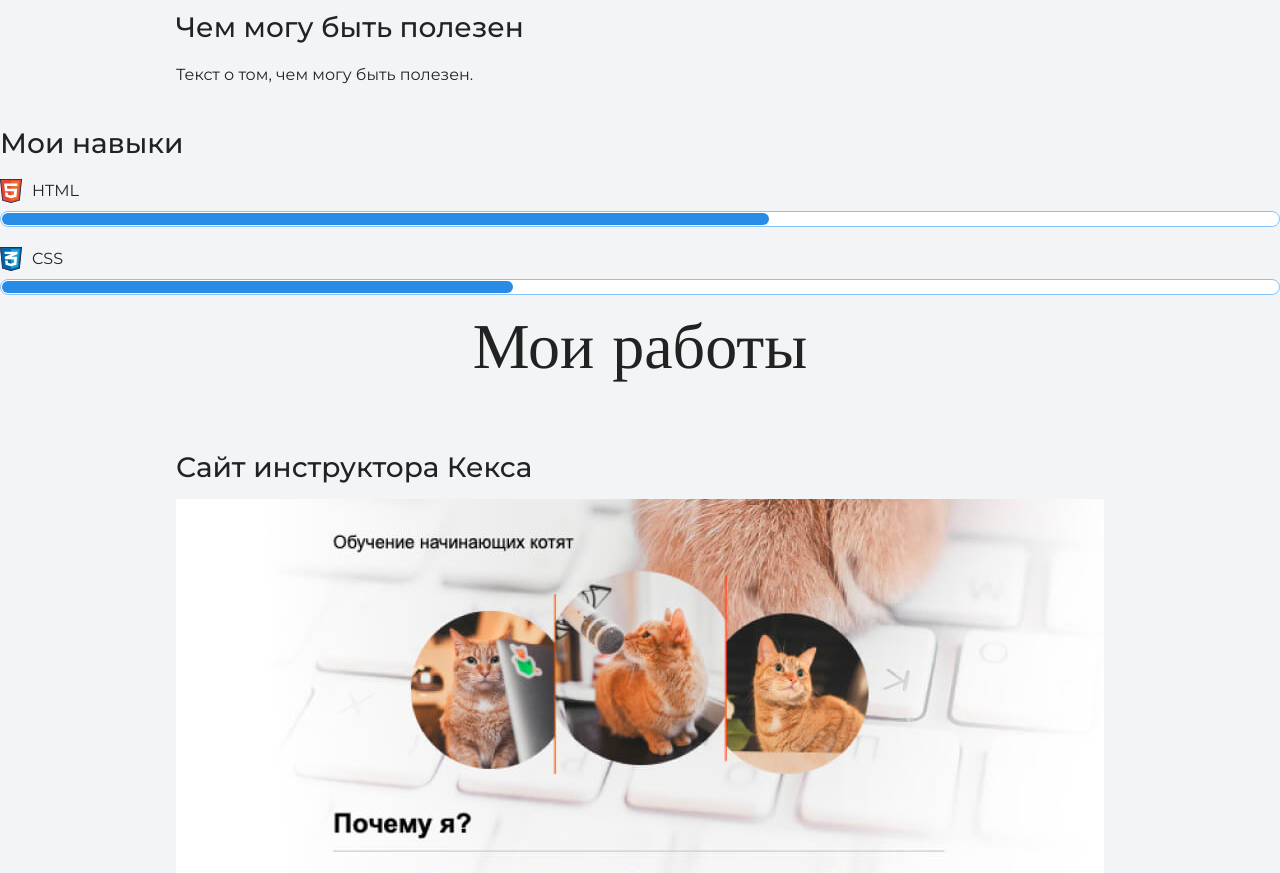
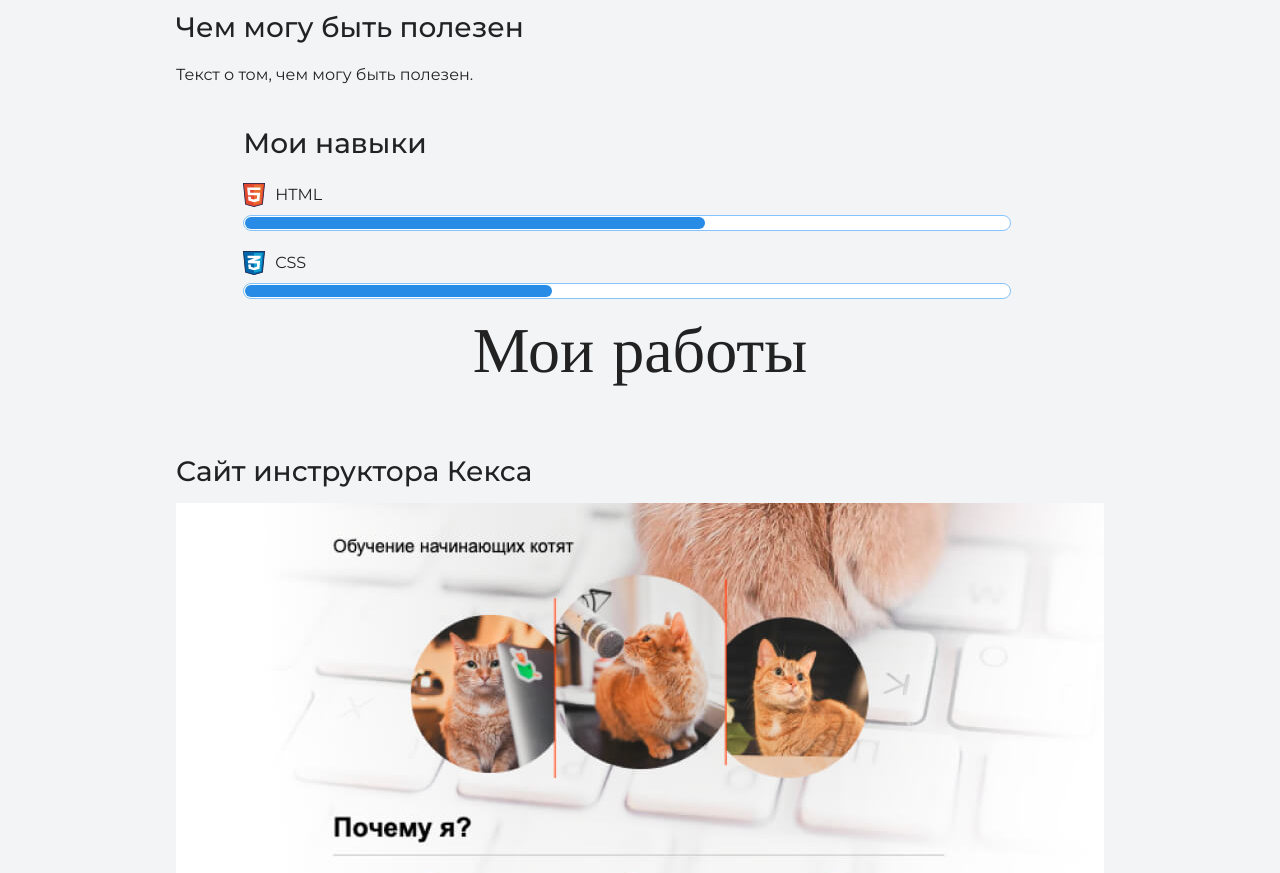
Before and after one commit to serhiy-web/first_site, a plain HTML site: page index.html in a window 1280 px wide. Shown: the part 1860-2733 px from the top of the page. Drawn offline with nearby package versions, Linux system fonts and the light colour scheme.

Commit message:
edits in "skill-list"

```diff
--- a/style.css
+++ b/style.css
@@ -99,9 +99,11 @@ body {
   margin: 0 0 32px;
 }
 
-.skills-list {
-  margin: 0;
+.skills-list, .skills h3 {
+  margin: 10;
   padding: 0;
+  width: 60%;
+  padding-left: 19%;
 }
 
 .skills-list dt {
```
